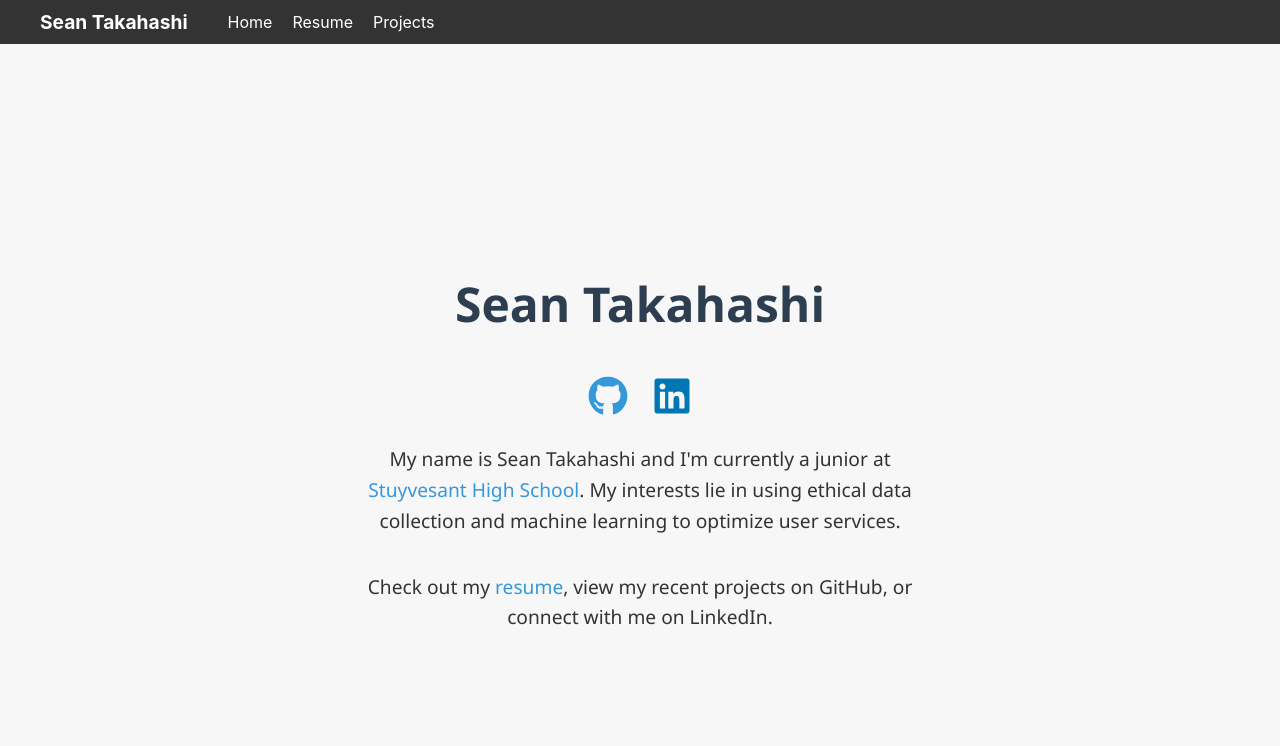
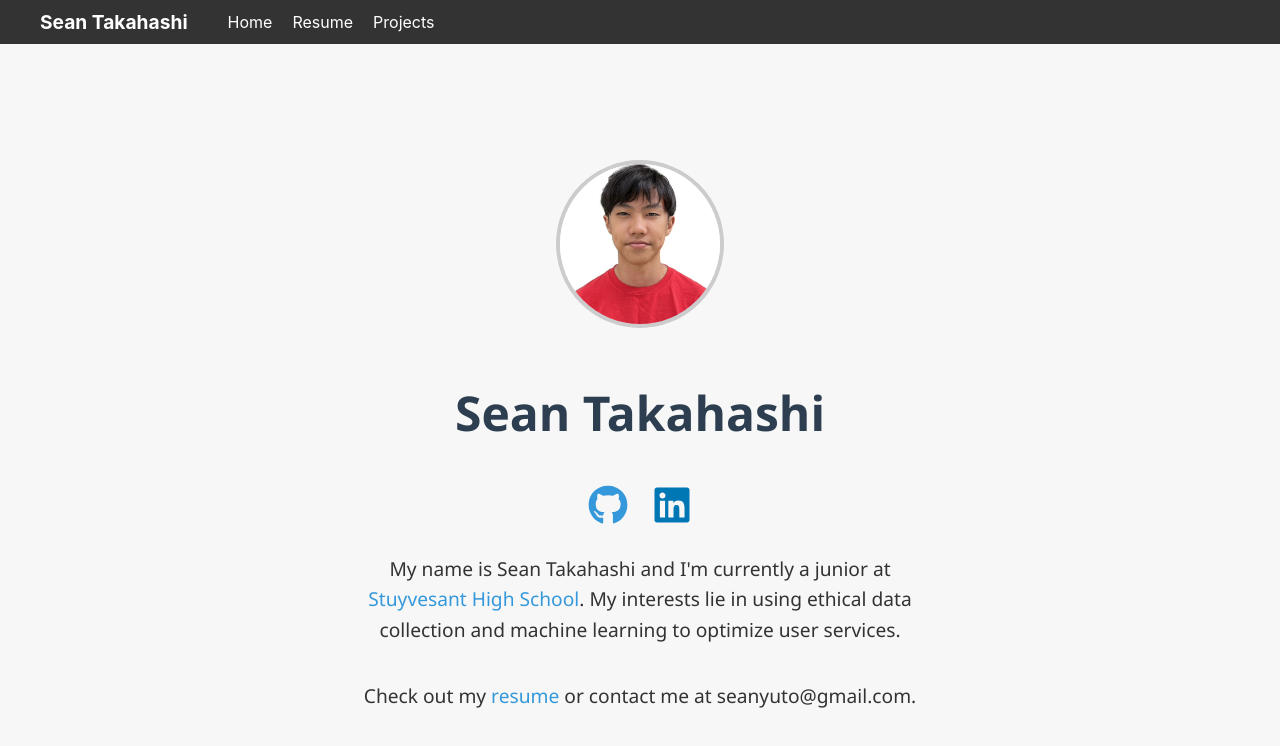
Before and after one commit to syt-cs/syt-cs.github.io, a React (Create React App) app: page /#/ in a window 1280 px wide. Shown: the top 746 px of the page. Built offline with nearby package versions, Linux system fonts and the light colour scheme.

Commit message:
added profile picture and framing

```diff
--- a/src/pages/Home.css
+++ b/src/pages/Home.css
@@ -50,3 +50,12 @@
   .social-links a:hover {
     transform: scale(1.1);
   }
+
+  .profile-image {
+    width: 160px;
+    height: 160px;
+    object-fit: cover;
+    border-radius: 50%;
+    border: 4px solid #ccc;
+    margin-bottom: 20px;
+  }
--- a/src/pages/Home.js
+++ b/src/pages/Home.js
@@ -5,6 +5,7 @@ import './Home.css';
 const Home = () => {
   return (
     <div className="home-container">
+      <img src="/pfp.jpg" alt="Sean Takahashi" className="profile-image" />
       <h1>Sean Takahashi</h1>
       <div className="social-links">
         <a href="https://github.com/syt-cs" target="_blank" rel="noopener noreferrer">
@@ -19,7 +20,7 @@ const Home = () => {
         My interests lie in using ethical data collection and machine learning to optimize user services.
       </p>
       <p>
-        Check out my <a href="/resume.pdf" target="_blank" rel="noopener noreferrer">resume</a>, view my recent projects on GitHub, or connect with me on LinkedIn.
+        Check out my <a href="/resume.pdf" target="_blank" rel="noopener noreferrer">resume</a> or contact me at seanyuto@gmail.com.
       </p>
 
     </div>
```
